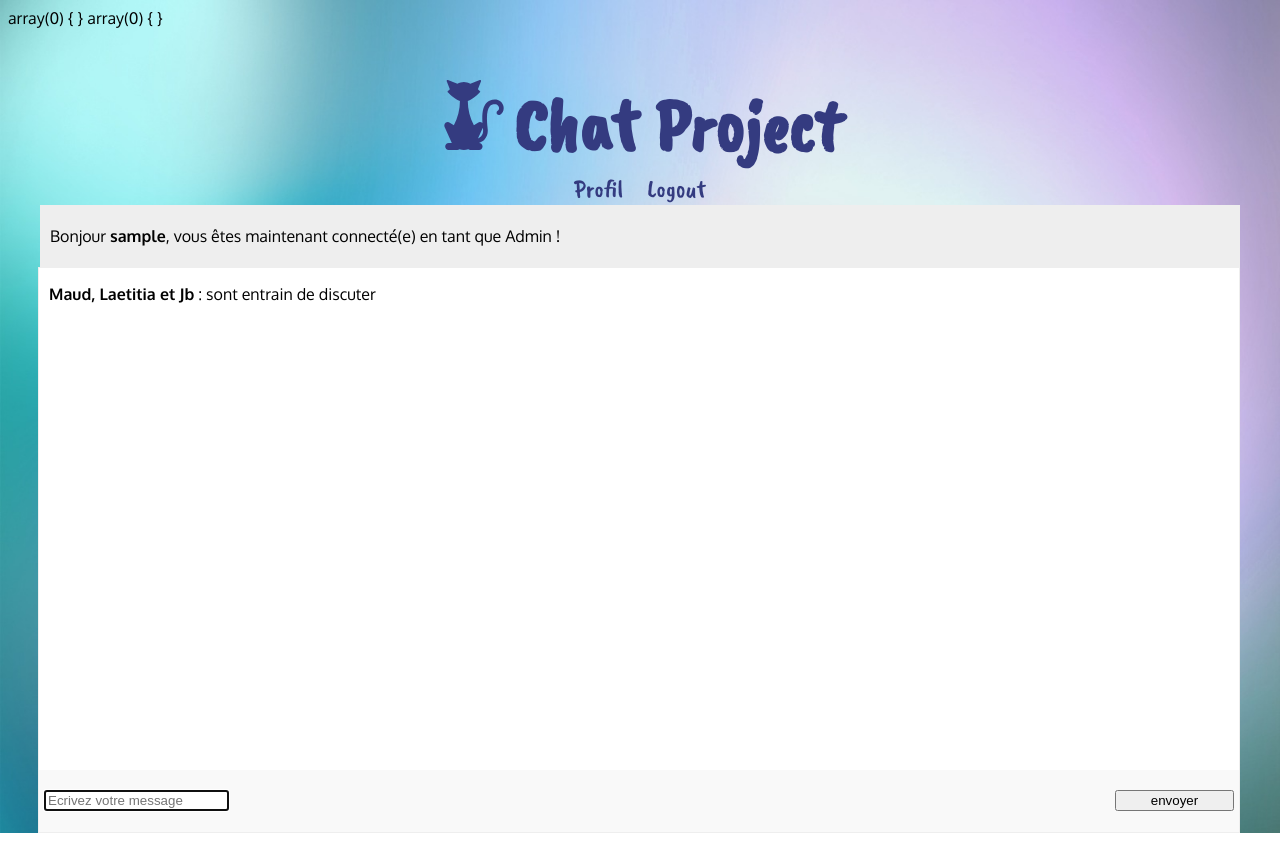
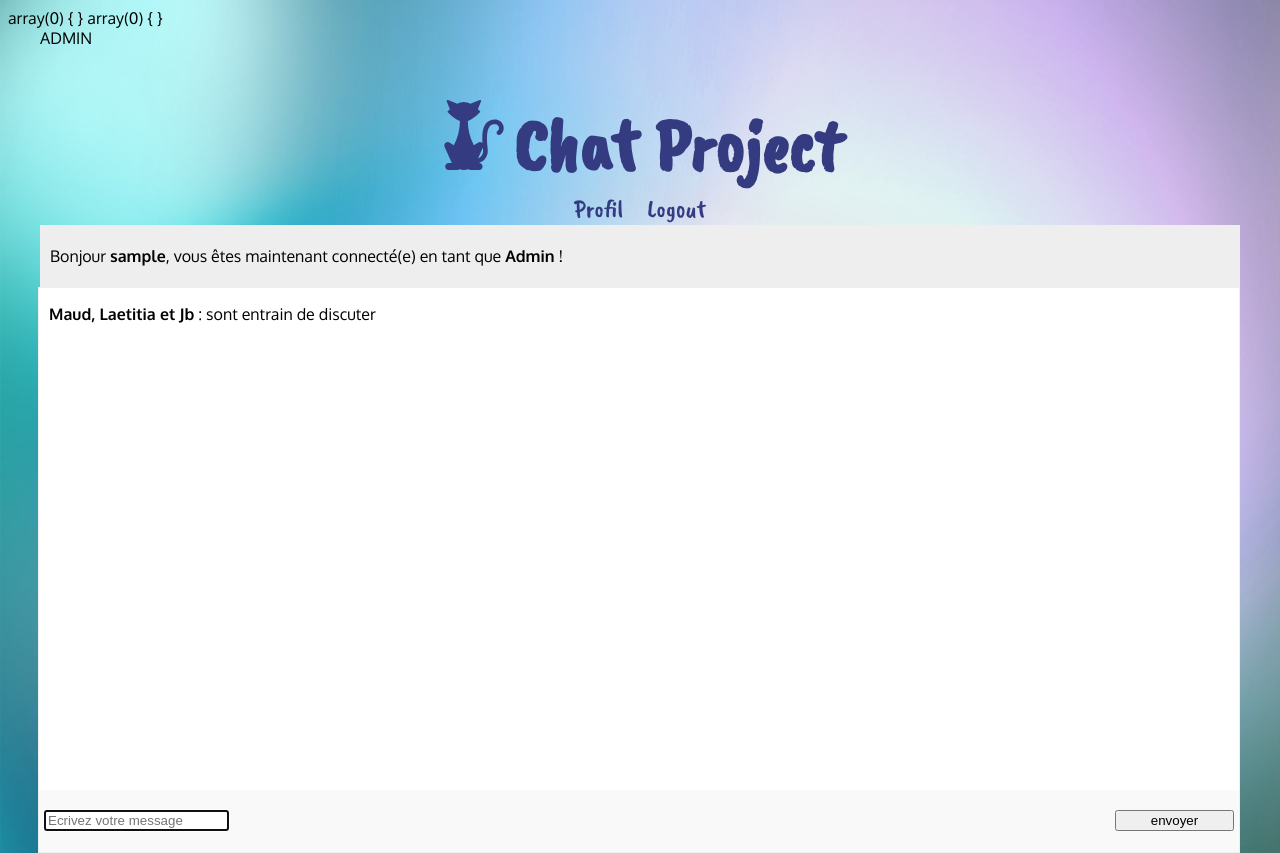
Before and after one commit to jibs13/chat_project, a PHP site: page / in a window 1280 px wide. Run offline with PHP 8.4, Linux system fonts and the light colour scheme; the visitor is signed in with stand-in values (Sample User, id 1); data that the repository does not hold is empty.

Commit message:
headers X100000

```diff
--- a/views/headerAdmin.phtml
+++ b/views/headerAdmin.phtml
@@ -1,4 +1,5 @@
 <header>
+	ADMIN
 	<div class="logo">
 		<a href="index.php">
 			<img class="logo_img" src="./style/black-cat.svg" alt="">
@@ -10,6 +11,6 @@
 		<a href="index.php?page=logout">Logout</a>
 	</nav>
 	<div class="user">
-		<p>Bonjour <strong><?=htmlentities($_SESSION['login'])?></strong>, vous êtes maintenant connecté(e) en tant que Admin !</p>
+		<p>Bonjour <strong><?=htmlentities($_SESSION['login'])?></strong>, vous êtes maintenant connecté(e) en tant que <strong>Admin</strong> !</p>
 	</div>
 </header>
```
